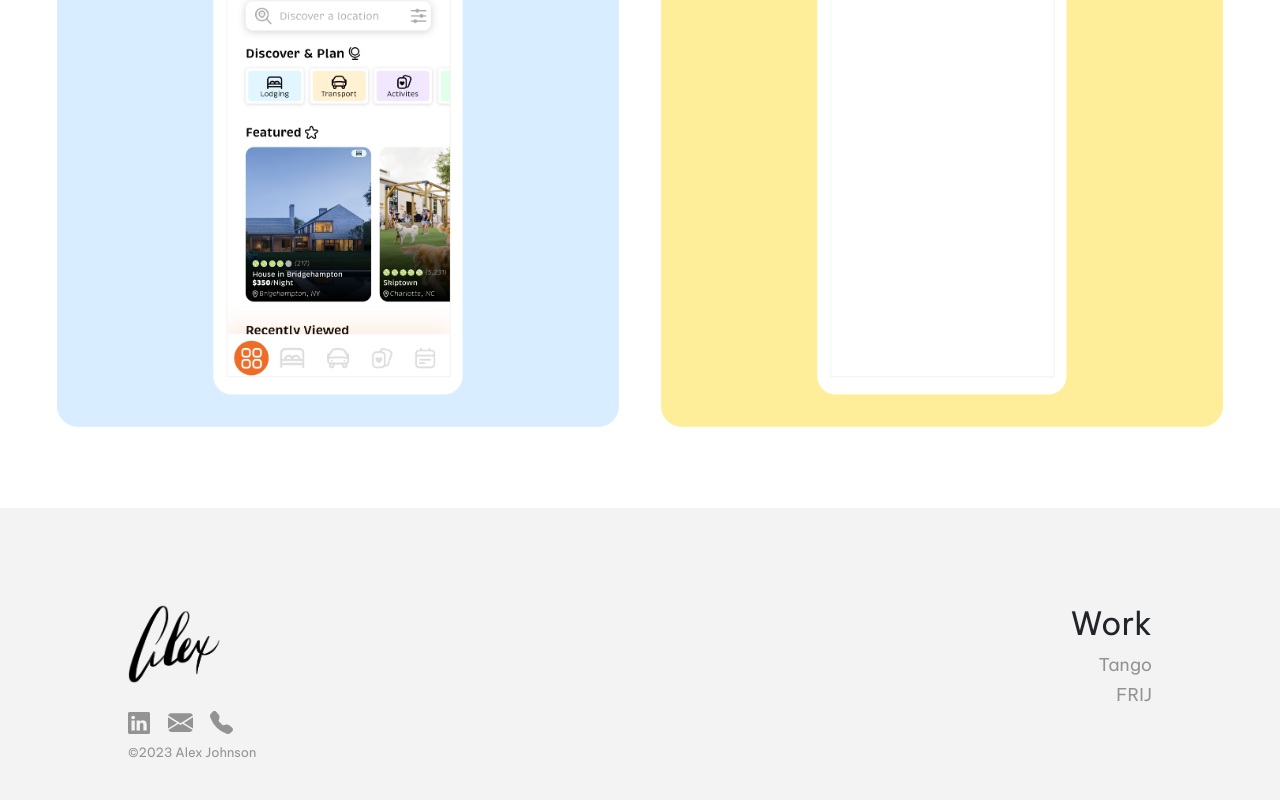
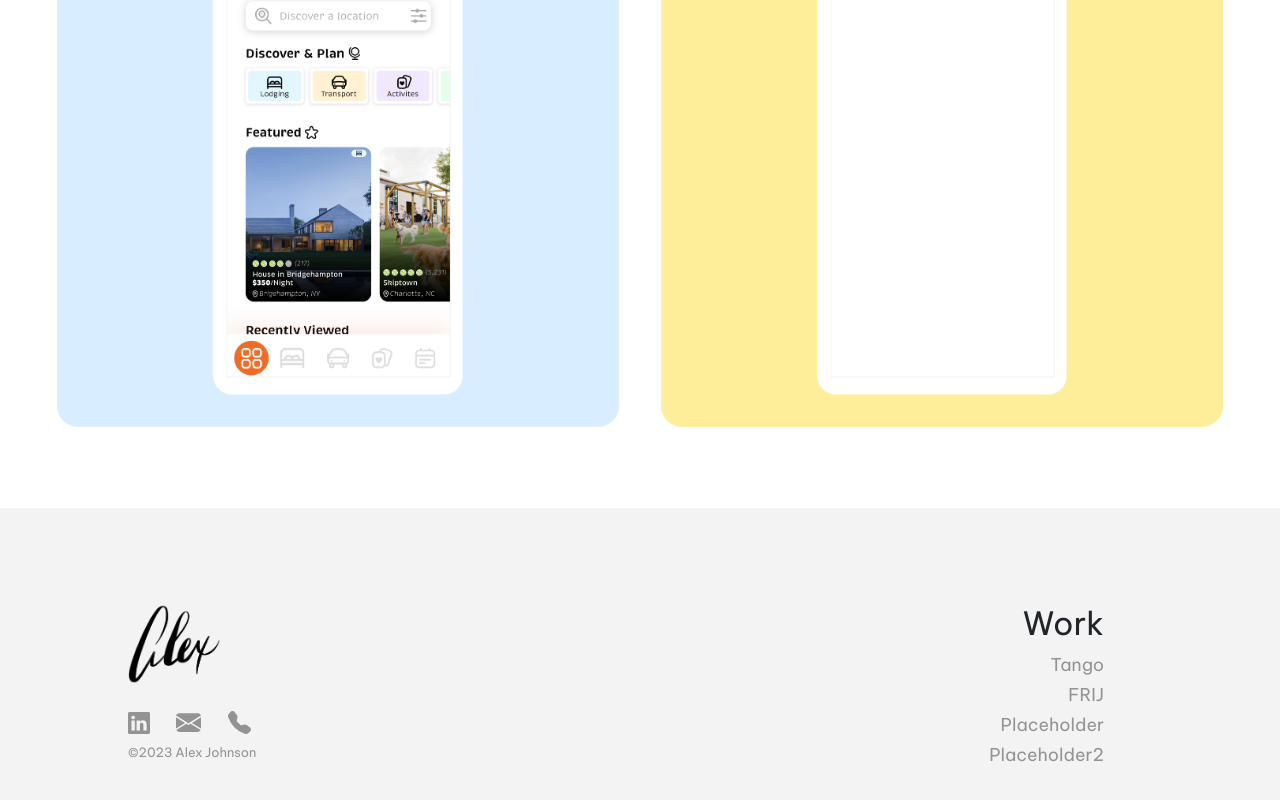
Before and after one commit to aljohns0n/UX_UI_HW_17, a plain HTML site: page index.html in a window 1280 px wide. Shown: the part 855-1655 px from the top of the page. Drawn offline with nearby package versions, Linux system fonts and the light colour scheme.

Commit message:
footer alignment

```diff
--- a/css/index.css
+++ b/css/index.css
@@ -43,15 +43,15 @@ p{
     }
 
     .footer-icons{
-        padding-right:1em;
+        padding-right:1.5em;
         padding-left:0;
         padding-top:0;
     }
-.footer-work{
-    padding-right:0;
-    padding-top:.1em;
-    padding-bottom: .1em;
-}
+    .footer-work{
+        padding-right:0;
+        padding-top:.1em;
+        padding-bottom: .1em;
+    }
 
 
 .card{
--- a/index.html
+++ b/index.html
@@ -155,10 +155,15 @@
                     <p style="font-size:.8em;color:#939393">©2023 Alex Johnson</p>
                 </div>
                 <div class="col"></div>
+                <div class="col">
+
+                </div>
+
                 <div class="col"></div>
-                <div class="col"></div>
+
+
                 <div class="col">
-                <ul class = "nav flex-column m-0 justify-content-end list-unstyled">
+                <ul class = "nav flex-column m-0 pe-5 justify-content-end list-unstyled">
                     <h2 style="text-align:end">
                         Work
                     </h2>
@@ -167,6 +172,12 @@
                     </li>
                     <li class="nav-link footer-work" style="text-align:end">
                         FRIJ
+                    </li>
+                      <li class="nav-link footer-work" style="text-align:end">
+                        Placeholder
+                    </li>
+                      <li class="nav-link footer-work" style="text-align:end">
+                        Placeholder2
                     </li>
                 </ul>
                     </div>
```
